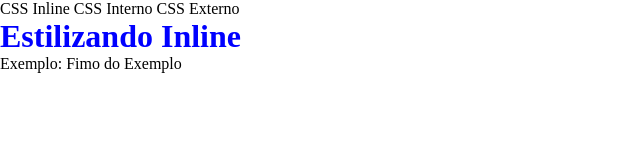
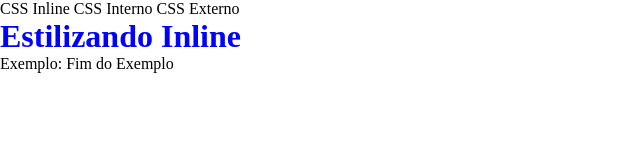
Before and after one commit to marcoslourencoreis/aulas_html5_css3, a plain HTML site: page Explicacoes/usarcss.html in a window 1280 px wide. Shown: the full height of the page, 0-640 px from the left. Drawn offline with Linux system fonts and the light colour scheme; files that its build step writes are made by us from their sources; a web font is replaced by a local one.

Commit message:
atualizando

```diff
--- a/Explicacoes/aprendendoJS.js
+++ b/Explicacoes/aprendendoJS.js
@@ -688,3 +688,5 @@ function mostrar1(){
 // Reforçando os conceitos
 
 // Semana JS Roger Mello
+
+// LIVE Marco Bruno
--- a/Explicacoes/usarcss.html
+++ b/Explicacoes/usarcss.html
@@ -41,7 +41,9 @@ a { }
 
 -->
 
-Fimo do Exemplo
+Fim do Exemplo
+
+
 
 <!-- ID se chama com (#), class se chama com (.), se for editar todas, se chama a propriedade direto, exemplo>>
 #h1 (id de h1), .h1(class de h1), h1 (edita todos os h1)-->
```
